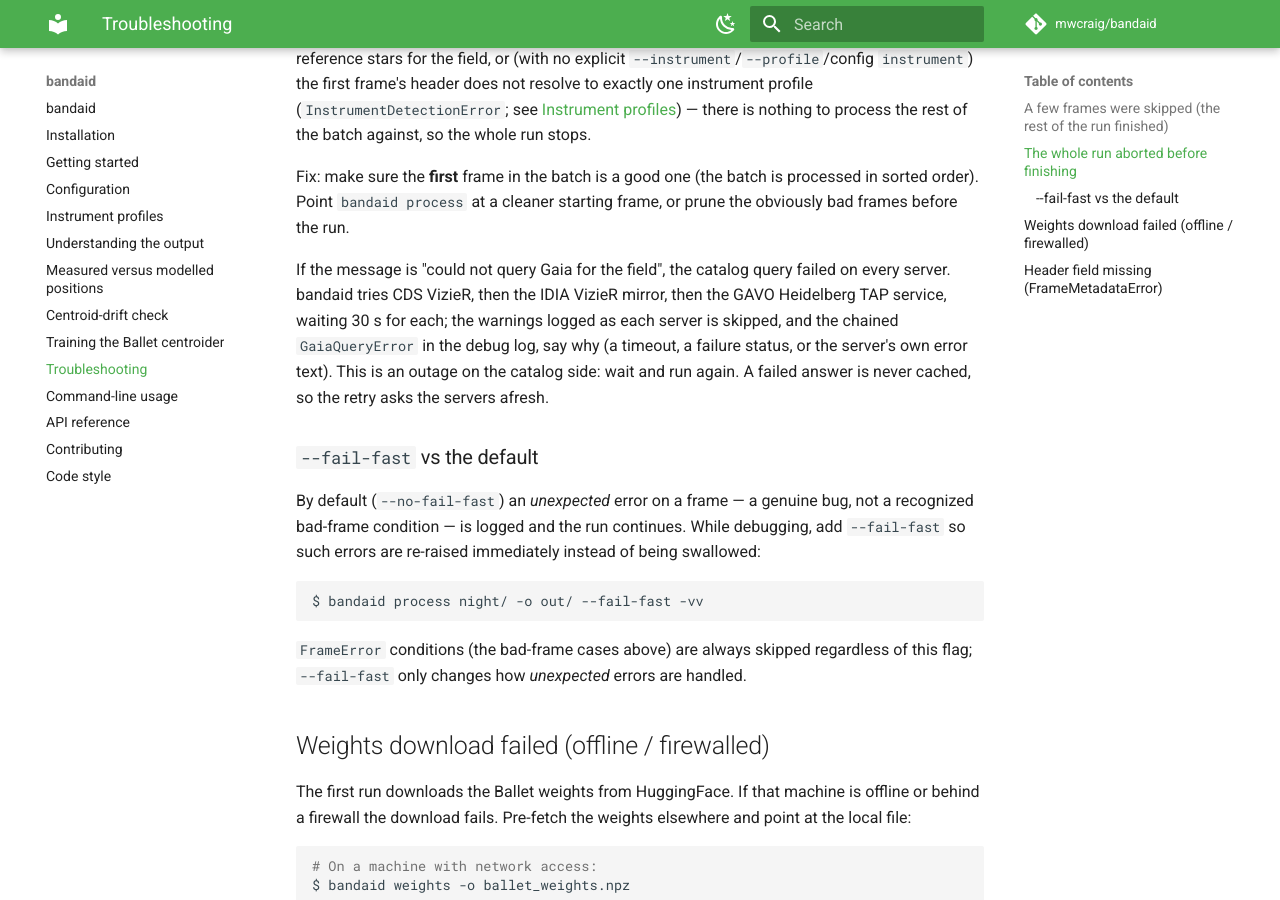
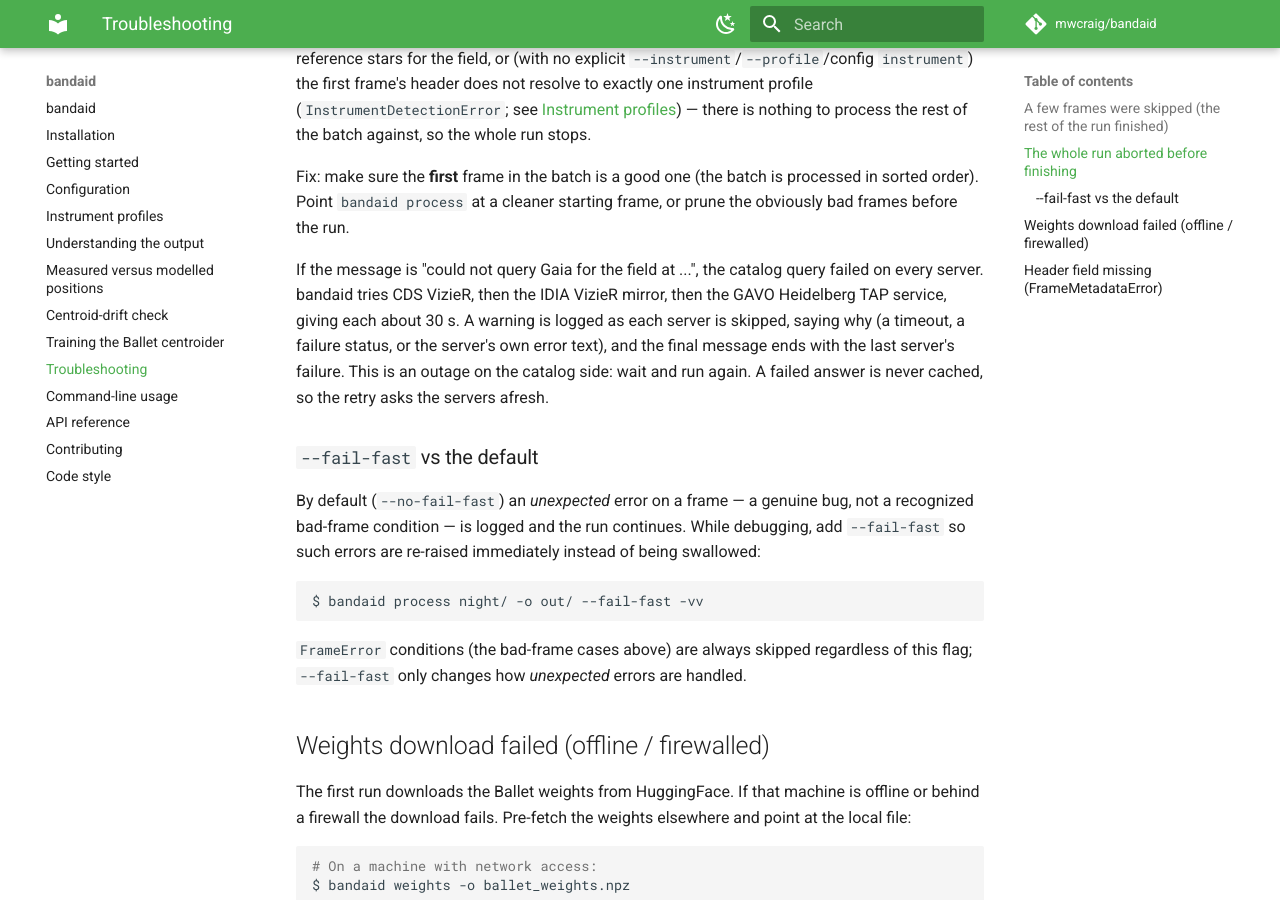
Before and after one commit to mwcraig/bandaid, an MkDocs documentation site: the page built from docs/troubleshooting.md, in a window 1280 px wide and 900 px high, scrolled down 956 px. Built offline with MkDocs 1.6.1 and Material for MkDocs 9.7.7, drawn with Linux system fonts in a browser that asks for light colours; comment, search, counter and statistics services are not loaded.

Commit message:
Put the Gaia failure in the batch-prep error message
prepare_batch's BatchPrepError now reads "could not query Gaia for the
field at <center>: <cause>", so the command line and browser front ends
that show only str(exc) report which failure ended the query. The
troubleshooting note now describes what the user actually sees: the
per-server warnings and that message.

Generated with Claude Code
Claude-Session: https://claude.ai/code/session_01SaERDK84anvwR1NCYxpeDc

```diff
--- a/docs/troubleshooting.md
+++ b/docs/troubleshooting.md
@@ -45,13 +45,13 @@ Fix: make sure the **first** frame in the batch is a good one (the batch is
 processed in sorted order). Point `bandaid process` at a cleaner starting frame,
 or prune the obviously bad frames before the run.
 
-If the message is "could not query Gaia for the field", the catalog query
-failed on every server. bandaid tries CDS VizieR, then the IDIA VizieR mirror,
-then the GAVO Heidelberg TAP service, waiting 30 s for each; the warnings logged
-as each server is skipped, and the chained `GaiaQueryError` in the debug log,
-say why (a timeout, a failure status, or the server's own error text). This is
-an outage on the catalog side: wait and run again. A failed answer is never
-cached, so the retry asks the servers afresh.
+If the message is "could not query Gaia for the field at ...", the catalog
+query failed on every server. bandaid tries CDS VizieR, then the IDIA VizieR
+mirror, then the GAVO Heidelberg TAP service, giving each about 30 s. A warning
+is logged as each server is skipped, saying why (a timeout, a failure status, or
+the server's own error text), and the final message ends with the last server's
+failure. This is an outage on the catalog side: wait and run again. A failed
+answer is never cached, so the retry asks the servers afresh.
 
 ### `--fail-fast` vs the default
 
```
Also changed, not shown: CHANGELOG.md (+3 -1 lines), 1 other file.
